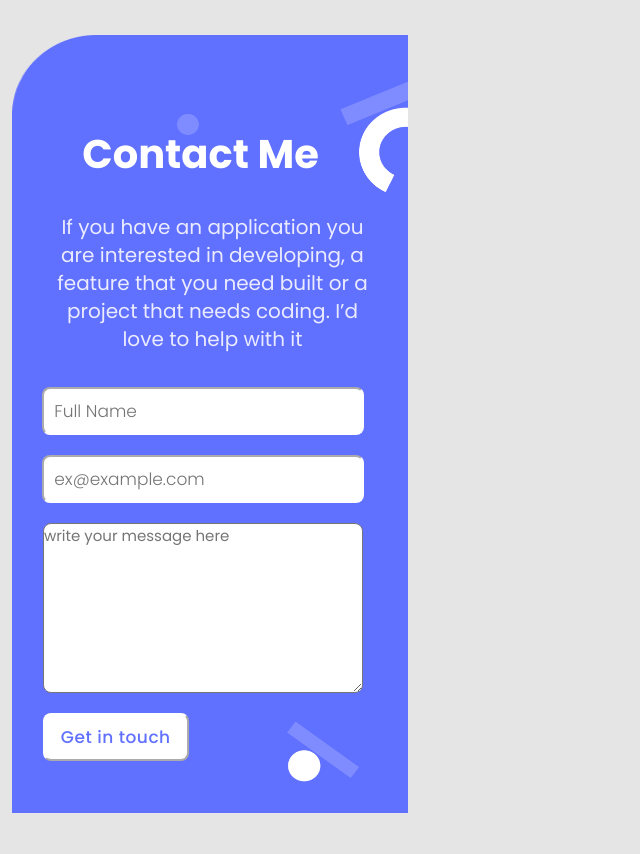
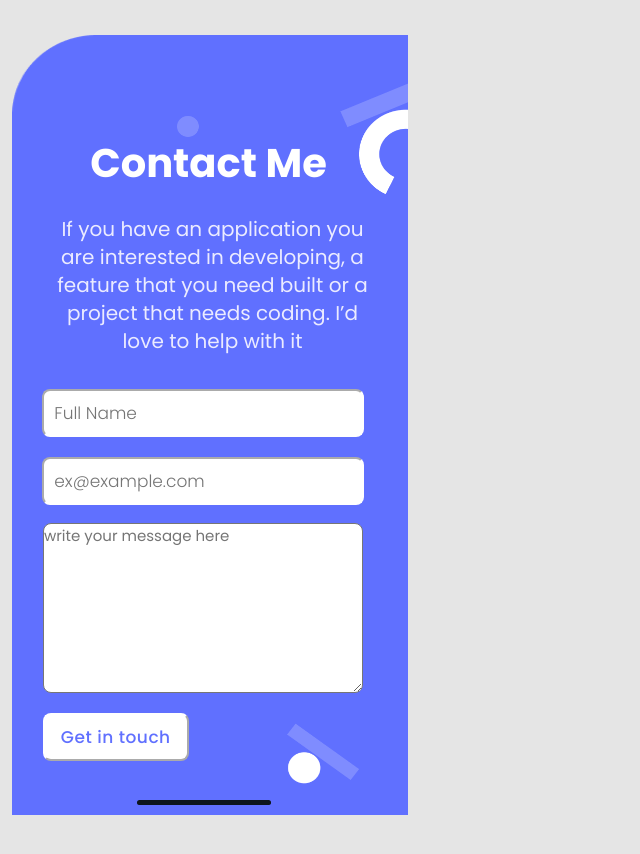
Before and after one commit to aima98/Portfolio-setup-and-mobile-first, a website: page index.html in a window 1280 px wide. Shown: the part 4940-5794 px from the top of the page, without its empty margins (0-640 px from the left). Drawn offline with Linux system fonts and the light colour scheme.

Commit message:
Modify style.css file

```diff
--- a/index.html
+++ b/index.html
@@ -231,6 +231,7 @@
             <textarea name="message" placeholder="write your message here" required type="message" class="message" maxlength="500"></textarea>
             <button class="submit-btn" type="submit">Get in touch</button>
           </form>
+        <img src="/images/Shape.png" alt="" class="contact-img3">
     </section>
 </body>
 </html>
--- a/style.css
+++ b/style.css
@@ -1090,7 +1090,7 @@
 .contact-img {
   position: relative;
   width: 396px;
-  height: 779px;
+  height: 781px;
   left: 11px;
   top: 11px;
 }
@@ -1107,7 +1107,7 @@
   font-size: 20px;
   line-height: 28px;
   text-align: center;
-  color: #EBEBFF;
+  color: #ebebff;
 }
 
 .contact h2 {
@@ -1119,8 +1119,8 @@
   line-height: 52px;
   margin: 0;
   margin-top: -582px;
-  top: -809px;
-  left: 81px;
+  top: -802px;
+  left: 89px;
   color: #fff;
 }
 
@@ -1128,7 +1128,7 @@
   position: relative;
   width: 480px;
   height: 920px;
-  left: 0px;
+  left: 0;
   top: 1600px;
 }
 
@@ -1177,8 +1177,7 @@
   font-size: 15px;
   line-height: 24px;
   display: flex;
-  align-items: center;
-  color: #B3BAC5;
+  color: #b3bac5;
 }
 
 input {
@@ -1194,22 +1193,7 @@
   left: 41px;
   border-radius: 8px;
   margin-bottom: 20px;
-  border-color: #FFFFFF;
-}
-
-textarea ::placeholder {
-  position: absolute;
-  left: 16px;
-  right: 38px;
-  top: 10px;
-  font-family: "Poppins", sans-serif;
-  font-style: normal;
-  font-weight: 400;
-  font-size: 17px;
-  line-height: 20px;
-  display: flex;
-  align-items: center;
-  color: #172b4d;
+  border-color: #fff;
 }
 
 .submit-btn {
@@ -1223,13 +1207,25 @@
   left: 42px;
   top: 690px;
   border-radius: 8px;
-  border-color: #FFFFFF;
-  background-color: #FFFFFF;
-  font-family: "Poppins", sans-serif;font-style: normal;
+  border-color: #fff;
+  background-color: #fff;
+  font-family: "Poppins", sans-serif;
+  font-style: normal;
   font-weight: 500;
   font-size: 17px;
   line-height: 24px;
   text-align: center;
   letter-spacing: 0.03em;
-  color: #6070FF;
+  color: #6070ff;
 }
+
+.contact-img3 {
+  position: absolute;
+  width: 134px;
+  height: 5px;
+  left: 136px;
+  bottom: 8px;
+  background: #0d151e;
+  border-radius: 10px;
+  top: 777px;
+}
```
